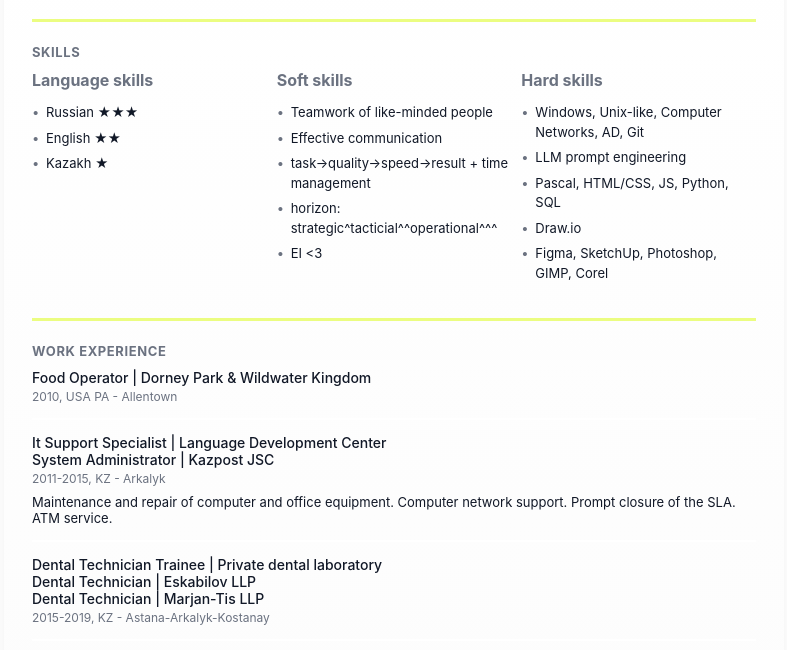
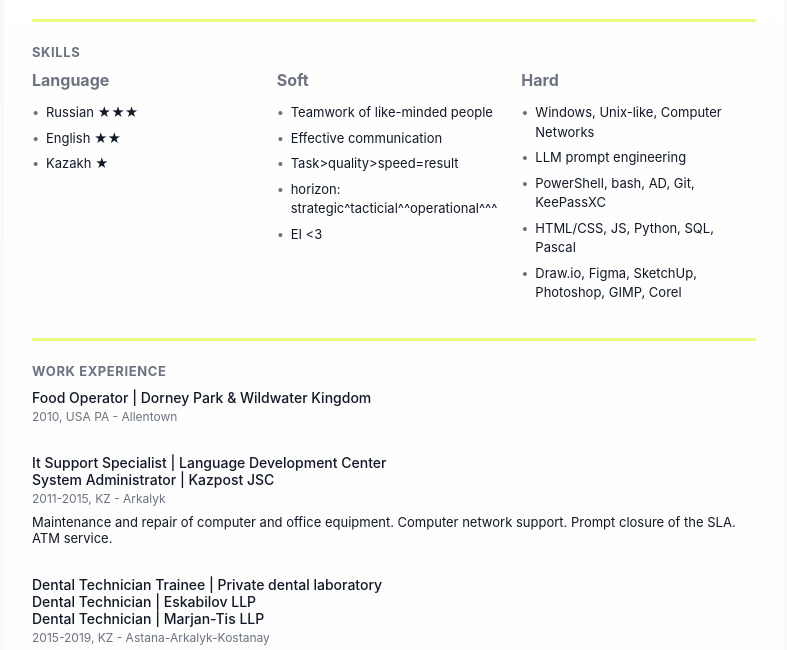
Before and after one commit to serast25/serast25.github.io, a plain HTML site: page index.html in a window 1280 px wide. Shown: the part 137-787 px from the top of the page, without its empty margins (246-1033 px from the left). Drawn offline with Linux system fonts and the light colour scheme.

Commit message:
Update index.html
updated skills lists.
hard skills are sorted by category: base, ai, soft, code, graphics
removed repeated "skills" words in ul headings.

```diff
--- a/index.html
+++ b/index.html
@@ -239,12 +239,12 @@
         contact_email: "✉️ serast25@proton.me",
         skills_h: "Skills",
         skills: {
-          lang_title: "Language skills",
+          lang_title: "Language",
           lang_items: ["Russian ★★★", "English ★★", "Kazakh ★"],
-          soft_title: "Soft skills",
-          soft_items: ["Teamwork of like-minded people", "Effective communication", "task->quality->speed->result + time management", "horizon: strategic^tacticial^^operational^^^", "EI <3"],
-          hard_title: "Hard skills",
-          hard_items: ["Windows, Unix-like, Computer Networks, AD, Git", "LLM prompt engineering", "Pascal, HTML/CSS, JS, Python, SQL", "Draw.io", "Figma, SketchUp, Photoshop, GIMP, Corel"]
+          soft_title: "Soft",
+          soft_items: ["Teamwork of like-minded people", "Effective communication", "Task>quality>speed=result", "horizon: strategic^tacticial^^operational^^^", "EI <3"],
+          hard_title: "Hard",
+          hard_items: ["Windows, Unix-like, Computer Networks", "LLM prompt engineering", "PowerShell, bash, AD, Git, KeePassXC", "HTML/CSS, JS, Python, SQL, Pascal", "Draw.io, Figma, SketchUp, Photoshop, GIMP, Corel"]
         },
         workExp_h: "Work Experience",
         jobs: [
@@ -273,12 +273,12 @@
         contact_email: "✉️ serast25@proton.me",
         skills_h: "Навыки",
         skills: {
-          lang_title: "Языки",
+          lang_title: "Языковые",
           lang_items: ["Русский ★★★", "Английский ★★", "Казахский ★"],
-          soft_title: "Софт скиллы",
-          soft_items: ["Работа в комманде", "Эффективная коммуникация", "задача->качество->скорость=результат", "Горизонт планирования", "Эмоциональный интеллект"],
-          hard_title: "Технические навыки",
-          hard_items: ["Windows, Unix-подобные, Компьютерные сети, AD, Git", "Промпт-инжиринг LLM", "Pascal, HTML/CSS, JS, Python, SQL", "Draw.io", "Figma, SketchUp, Photoshop, GIMP, Corel"]
+          soft_title: "Софт",
+          soft_items: ["Работа в комманде", "Эффективная коммуникация", "Задача>качество>скорость=результат", "Горизонт планирования", "Эмоциональный интеллект"],
+          hard_title: "Технические",
+          hard_items: ["Windows, Unix-подобные, Компьютерные сети", "Промпт-инжиринг LLM", "PowerShell, bash, AD, Git, KeePassXC", "HTML/CSS, JS, Python, SQL, Pascal", "Draw.io, Figma, SketchUp, Photoshop, GIMP, Corel"]
         },
         workExp_h: "Опыт работы",
         jobs: [
@@ -307,12 +307,12 @@
         contact_email: "✉️ serast25@proton.me",
         skills_h: "Дағдылар",
         skills: {
-          lang_title: "Тілдік дағдылар",
+          lang_title: "Тілдік",
           lang_items: ["Орыс ★★★", "Ағылшын ★★", "Қазақ ★"],
-          soft_title: "Жұмсақ дағдылар",
-          soft_items: ["Топтық жұмыс", "Тиімді байланыс", "тапсырма - >сапа- > жылдамдық=нәтиже", "жоспарлау көкжиегі", "эмоционалды интеллект"],
-          hard_title: "Кәсіптік дағдылар",
-          hard_items: ["Windows, Unix-тәрізді, Желілер, AD, Git", "LLM үшін prompt инженериясы", "Pascal, HTML/CSS, JS, Python, SQL", "Draw.io", "Figma, SketchUp, Photoshop, GIMP, Corel"]
+          soft_title: "Жұмсақ",
+          soft_items: ["Топтық жұмыс", "Тиімді байланыс", "Тапсырма>сапа>жылдамдық=нәтиже", "Жоспарлау көкжиегі", "Эмоционалды интеллект"],
+          hard_title: "Кәсіптік",
+          hard_items: ["Windows, Unix-тәрізді, Компьютерлік желі", "LLM үшін промпт инженериясы", "PowerShell, bash, AD, Git, KeePassXC", "HTML/CSS, JS, Python, SQL, Pascal", "Draw.io, Figma, SketchUp, Photoshop, GIMP, Corel"]
         },
         workExp_h: "Жұмыс тәжірибесі",
         jobs: [
```
